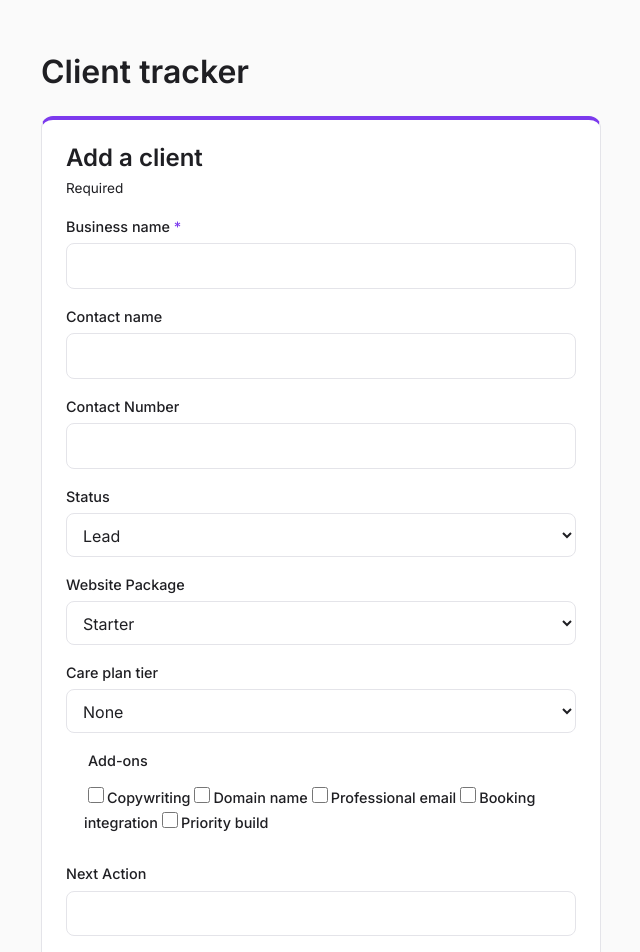
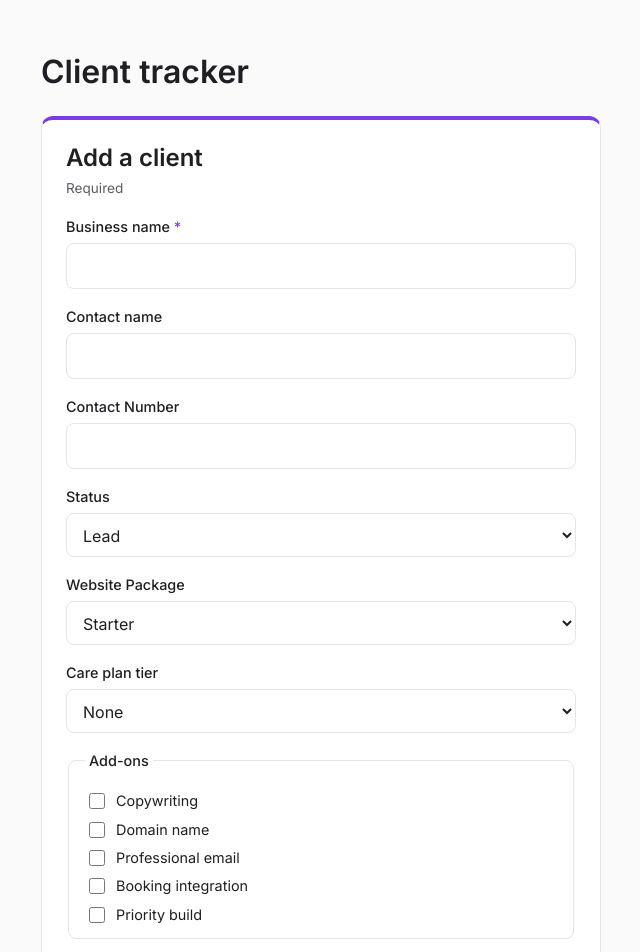
Before and after one commit to SteveJeffs/client-tracker, a React (Vite) app: page / in a window 1280 px wide. Shown: the top 952 px of the page, without its empty margins (65-705 px from the left). Built offline with nearby package versions, Linux system fonts and the light colour scheme.

Commit message:
Typo fixes

```diff
--- a/src/components/AddClientForm.css
+++ b/src/components/AddClientForm.css
@@ -18,7 +18,7 @@
 .form-note {
     margin: 0;
     font-size: 0.85rem;
-    color: var (--text-muted);
+    color: var(--text-muted);
 }
 
 .required-mark {
@@ -52,7 +52,7 @@ outline-offset: 1px;
 .add-client-form fieldset {
 margin-top: 0.75rem;
 padding: 0.75rem 1rem;
-border: 1pz solid var(--border);
+border: 1px solid var(--border);
 border-radius: 8px;
 }
 
@@ -62,7 +62,7 @@ border-radius: 8px;
     font-weight: 500;
 }
 
-.add-cleint-form fieldset label {
+.add-client-form fieldset label {
     display: flex;
     align-items: center;
     gap: 0.5rem;
```
